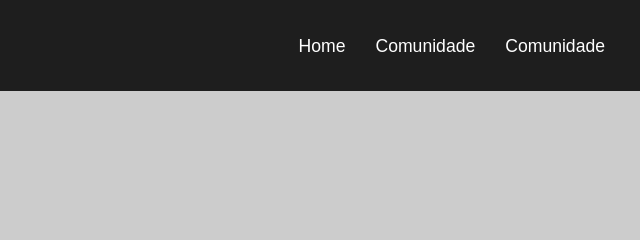
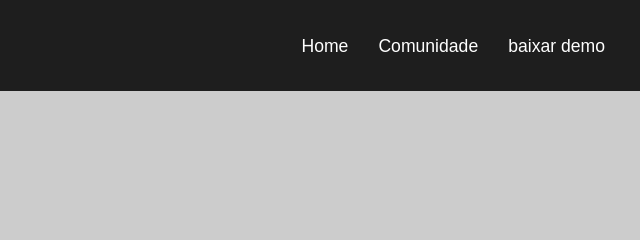
Before and after one commit to HEITORGAME18/Guinomio-Games, a plain HTML site: page index.html in a window 1280 px wide. Shown: the top 240 px of the page, 640-1280 px from the left. Drawn offline with Linux system fonts and the light colour scheme; placeholder pictures from the web are drawn by us.

Commit message:
Update index.html

```diff
--- a/index.html
+++ b/index.html
@@ -15,7 +15,7 @@
             <ul>
             <li><a href="#">Home</a></li>
             <li><a href="https://discord.gg/NMpWayGmHF">Comunidade</a></li>
-            <li><a href="https://discord.gg/NMpWayGmHF">Comunidade</a></li>
+            <li><a href="">baixar demo</a></li>
             </ul>
         </nav>
     </header>
```
